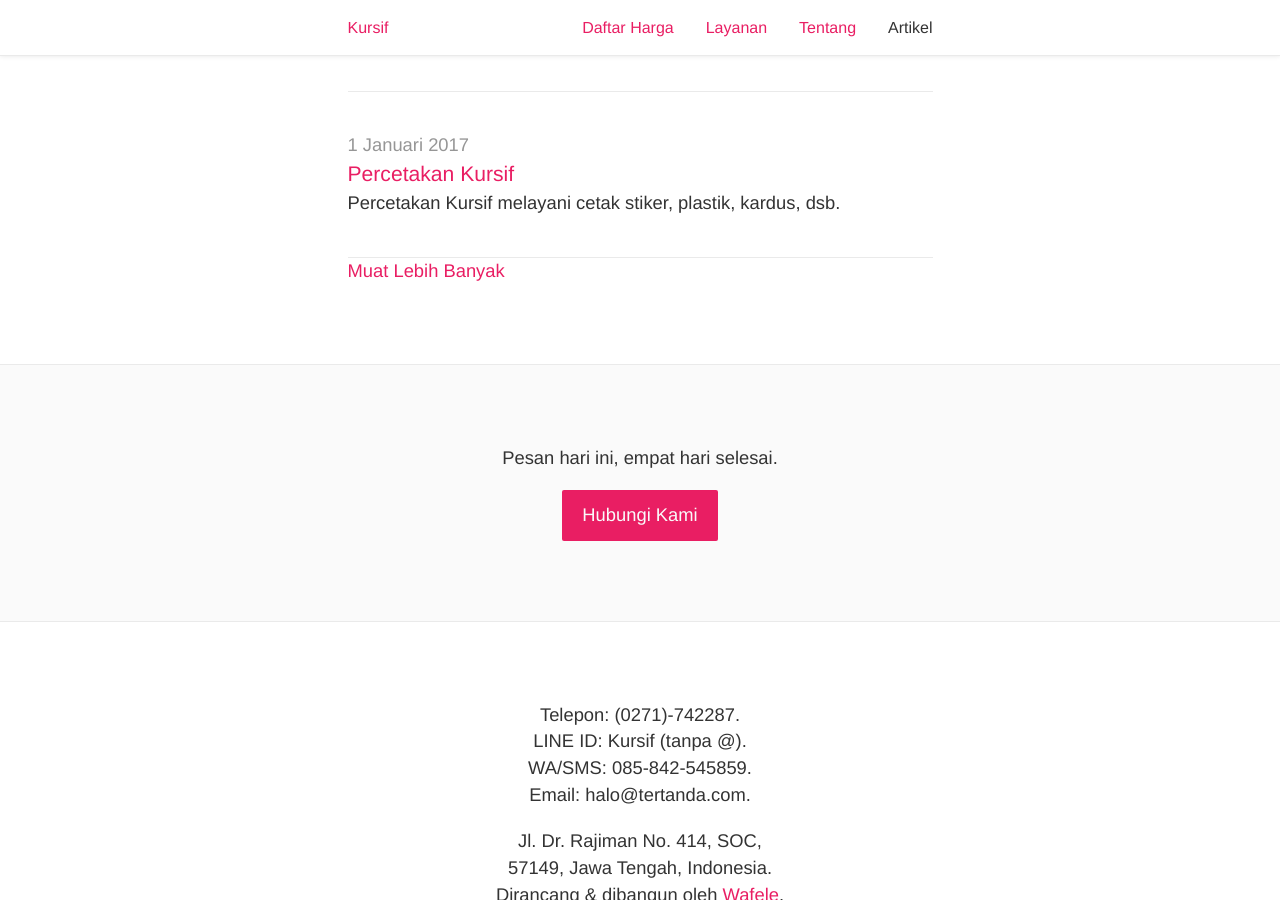
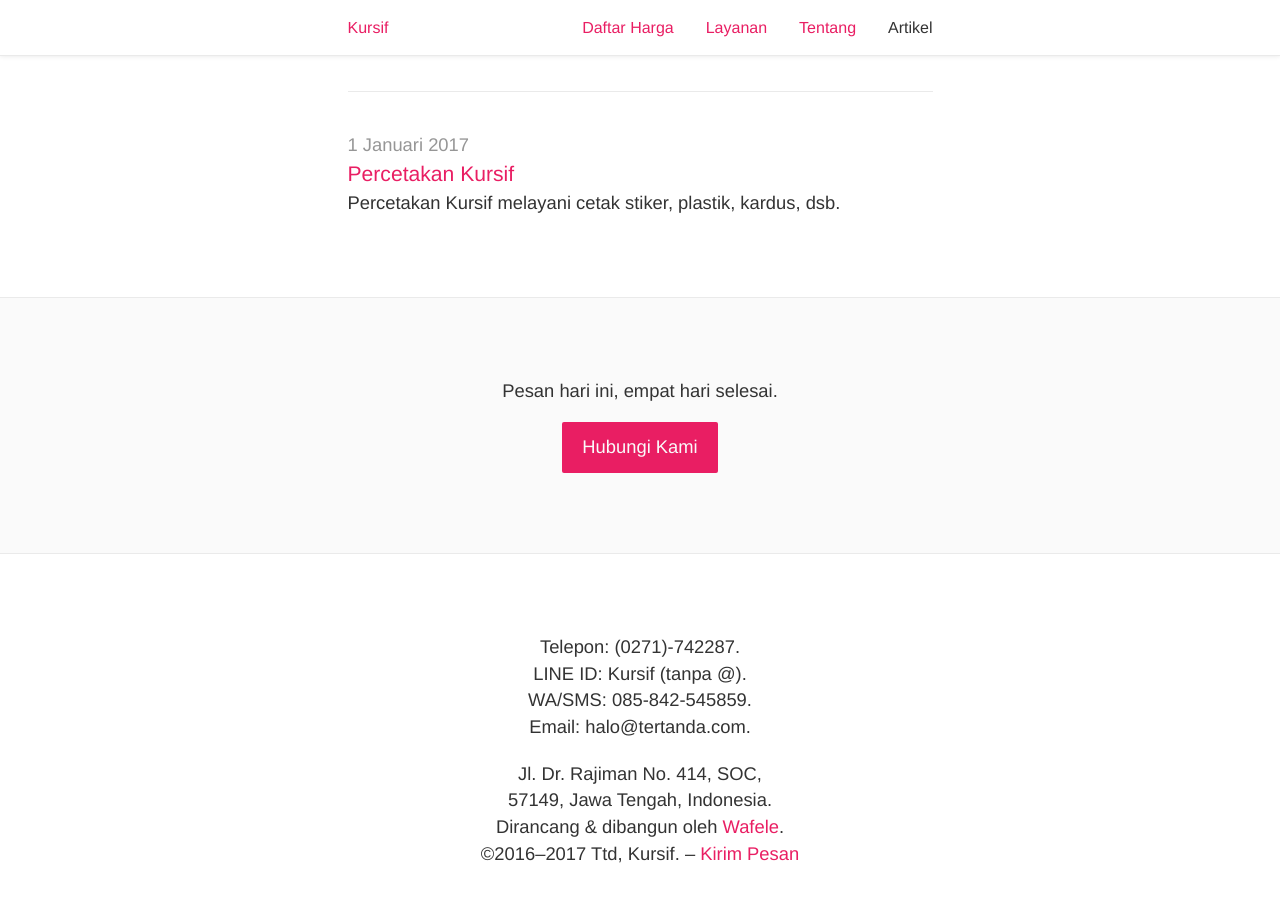
Before and after one commit to tertanda/kursif.github.io, a Jekyll site: the page built from artikel/index.md, in a window 1280 px wide and 900 px high, scrolled down 2354 px. Built offline with Jekyll 4.4.1, drawn with Linux system fonts in a browser that asks for light colours; a script that is not in the unit is left out.

Commit message:
First commit.

```diff
--- a/_includes/part/article.html
+++ b/_includes/part/article.html
@@ -5,6 +5,5 @@
             <a href="{{post.url}}" title="{{post.title}}" class="site-article__link">{%include part/list.html%}</a>
         </li>
         {%endfor%}
-        <li class="site-article__load-more"><a href="#" class="site-btn__load-more" id="js-load-more">Muat Lebih Banyak</a></li>
     </ul>
 </section>
```
